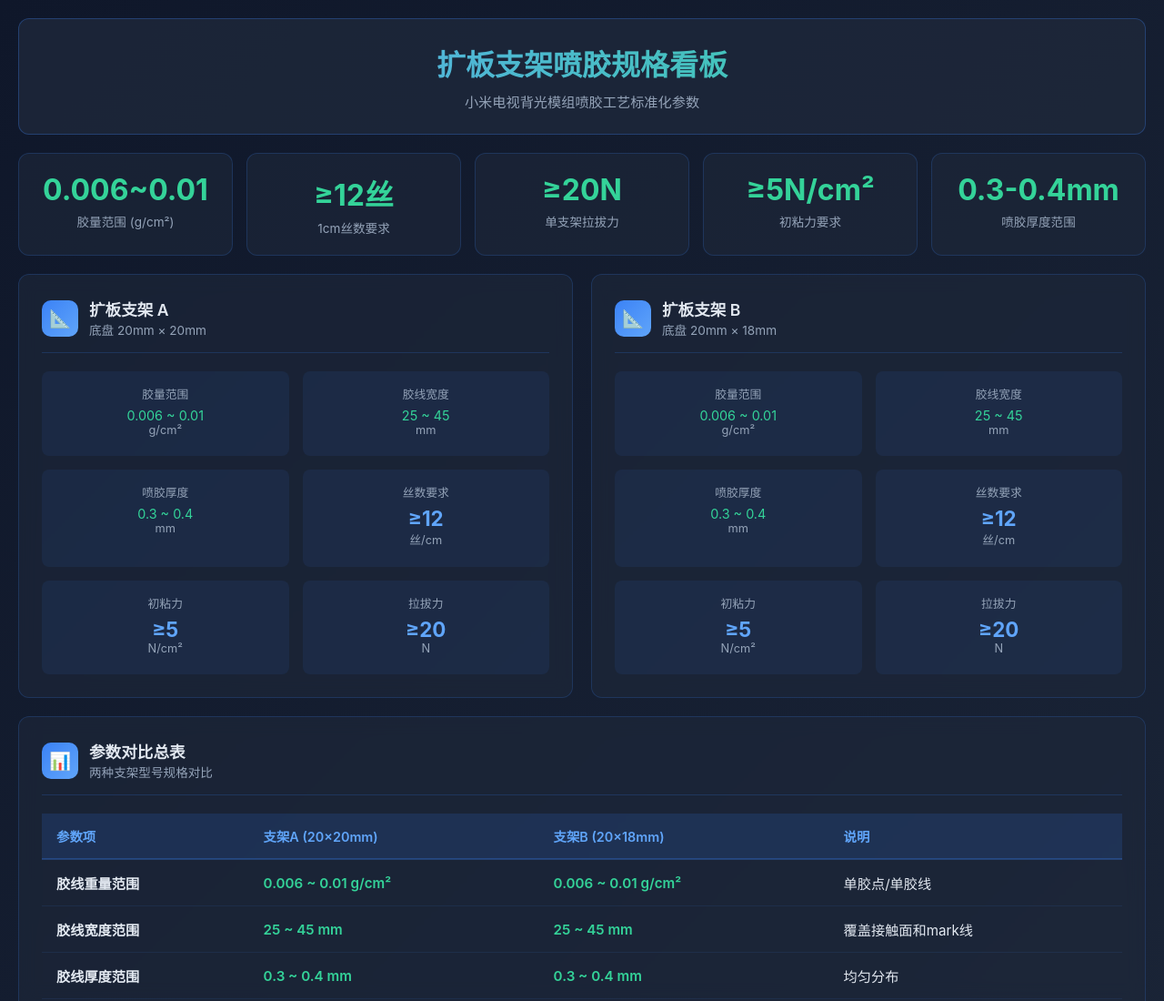
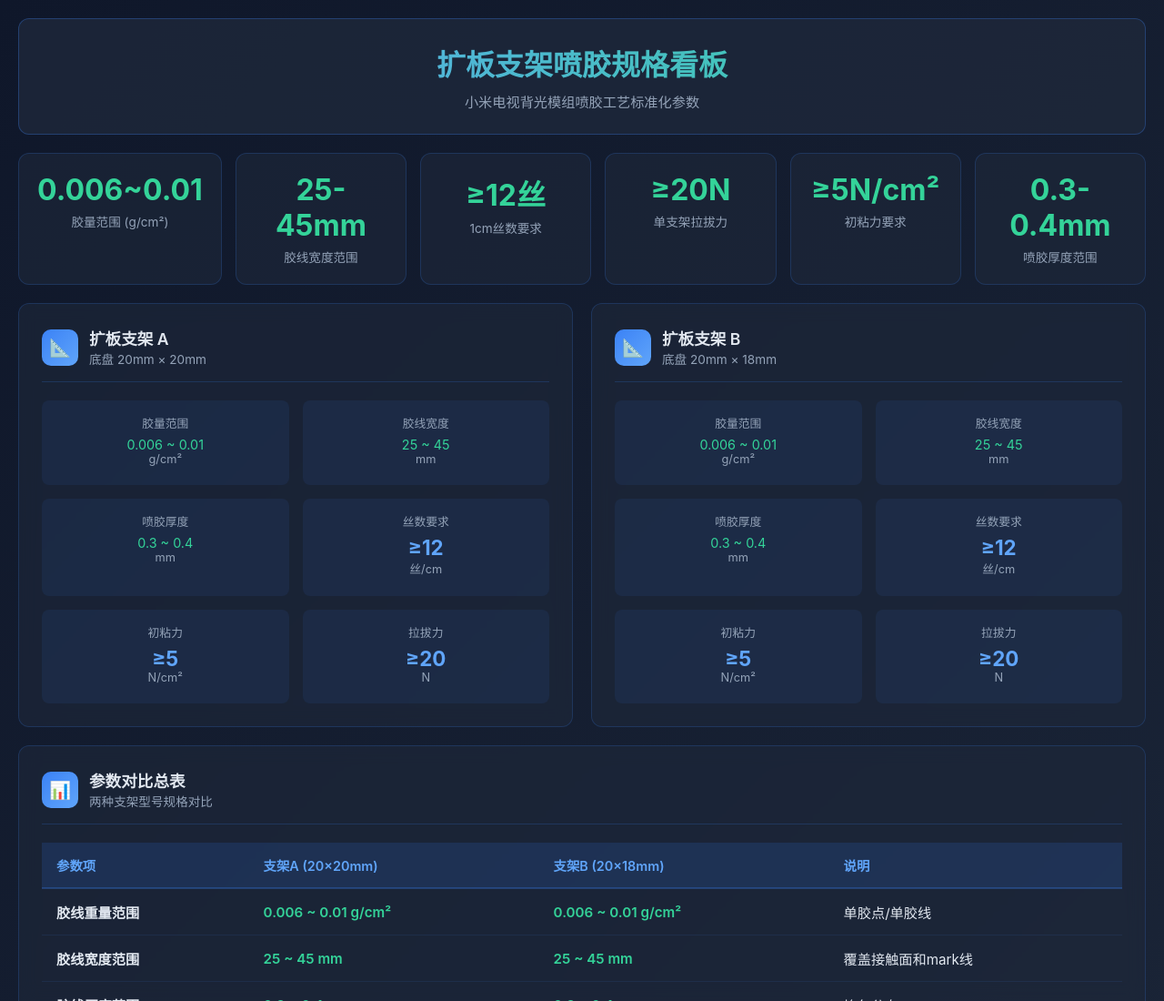
Before and after one commit to doctor1yzy/spray-dashboard, a plain HTML site: page index.html in a window 1280 px wide. Shown: the top 1100 px of the page at 91% size. Drawn offline with Linux system fonts and the light colour scheme.

Commit message:
Update index.html

```diff
--- a/index.html
+++ b/index.html
@@ -1,8 +1,8 @@
 <!DOCTYPE html>
 <html lang="zh-CN">
 <head>
-    <meta charset="UTF-8">
-    <meta name="viewport" content="width=device-width, initial-scale=1.0">
+    <meta charset="UTF-8" />
+    <meta name="viewport" content="width=device-width, initial-scale=1.0" />
     <title>扩板支架喷胶规格看板</title>
     <style>
         * { margin: 0; padding: 0; box-sizing: border-box; }
@@ -203,10 +203,10 @@
             background: linear-gradient(90deg, #3b82f6, #60a5fa);
         }
 
-        /* 改为5个参数 */
+        /* 顶部 KPI：6个参数 */
         .kpi-row {
             display: grid;
-            grid-template-columns: repeat(5, 1fr);
+            grid-template-columns: repeat(6, 1fr);
             gap: 15px;
             margin-bottom: 20px;
         }
@@ -251,6 +251,10 @@
             line-height: 1.6;
         }
 
+        @media (max-width: 1200px) {
+            .kpi-row { grid-template-columns: repeat(3, 1fr); }
+        }
+
         @media (max-width: 900px) {
             .grid { grid-template-columns: 1fr; }
             .full-card { grid-column: span 1; }
@@ -266,11 +270,15 @@
             <p>小米电视背光模组喷胶工艺标准化参数</p>
         </div>
 
-        <!-- KPI指标（新增胶量范围） -->
+        <!-- KPI指标（6项） -->
         <div class="kpi-row">
             <div class="kpi-card">
                 <div class="kpi-value">0.006~0.01</div>
                 <div class="kpi-label">胶量范围 (g/cm²)</div>
+            </div>
+            <div class="kpi-card">
+                <div class="kpi-value">25-45mm</div>
+                <div class="kpi-label">胶线宽度范围</div>
             </div>
             <div class="kpi-card">
                 <div class="kpi-value">≥12丝</div>
@@ -408,7 +416,6 @@
                         <td><strong>胶线宽度范围</strong></td>
                         <td class="highlight">25 ~ 45 mm</td>
                         <td class="highlight">25 ~ 45 mm</td>
-                        <!-- 改这里 -->
                         <td>覆盖接触面和mark线</td>
                     </tr>
                     <tr>
@@ -445,7 +452,7 @@
             </table>
         </div>
 
-        <!-- 参数进度条展示（完整保留） -->
+        <!-- 参数进度条展示 -->
         <div class="grid">
             <div class="card">
                 <div class="card-header">
```
